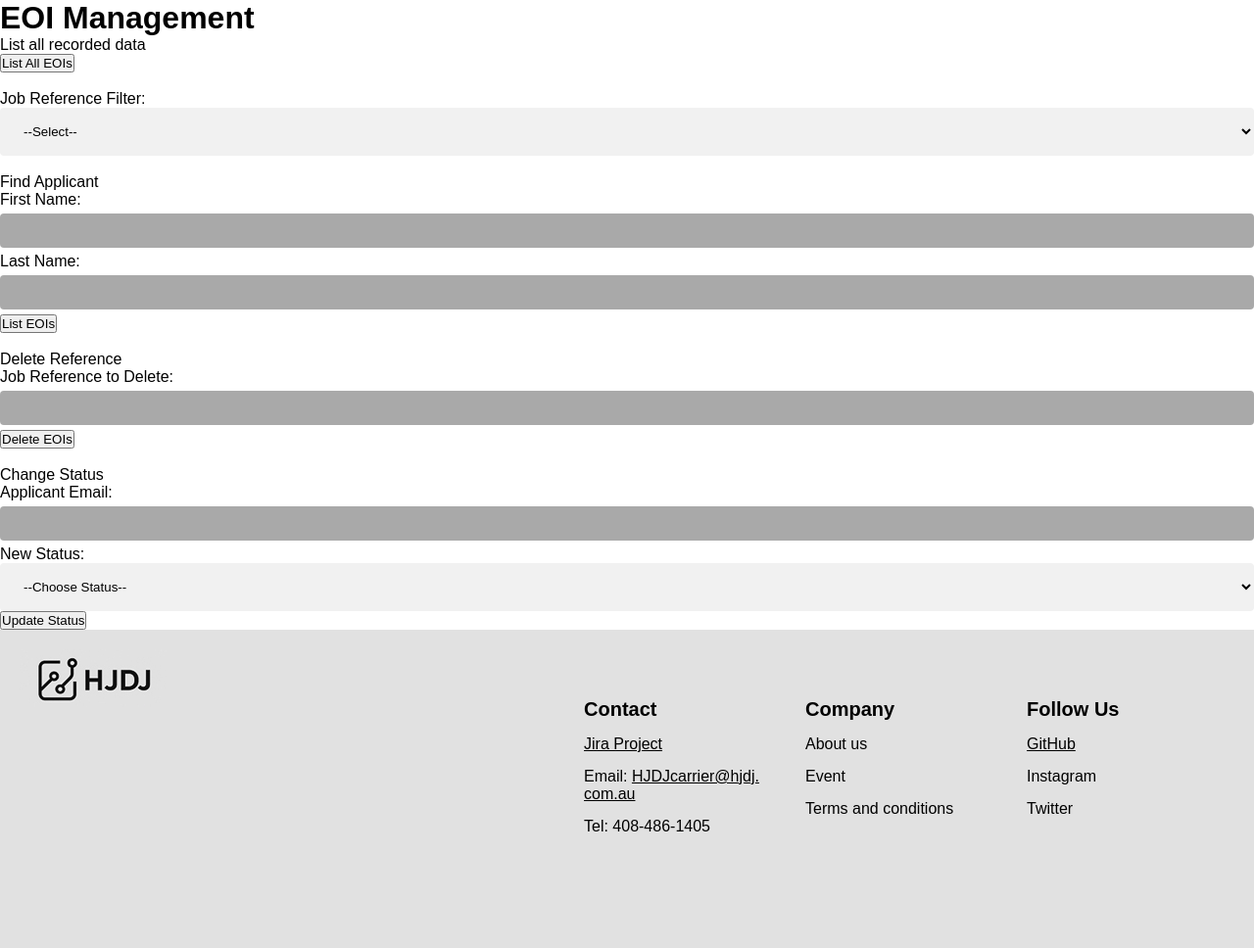
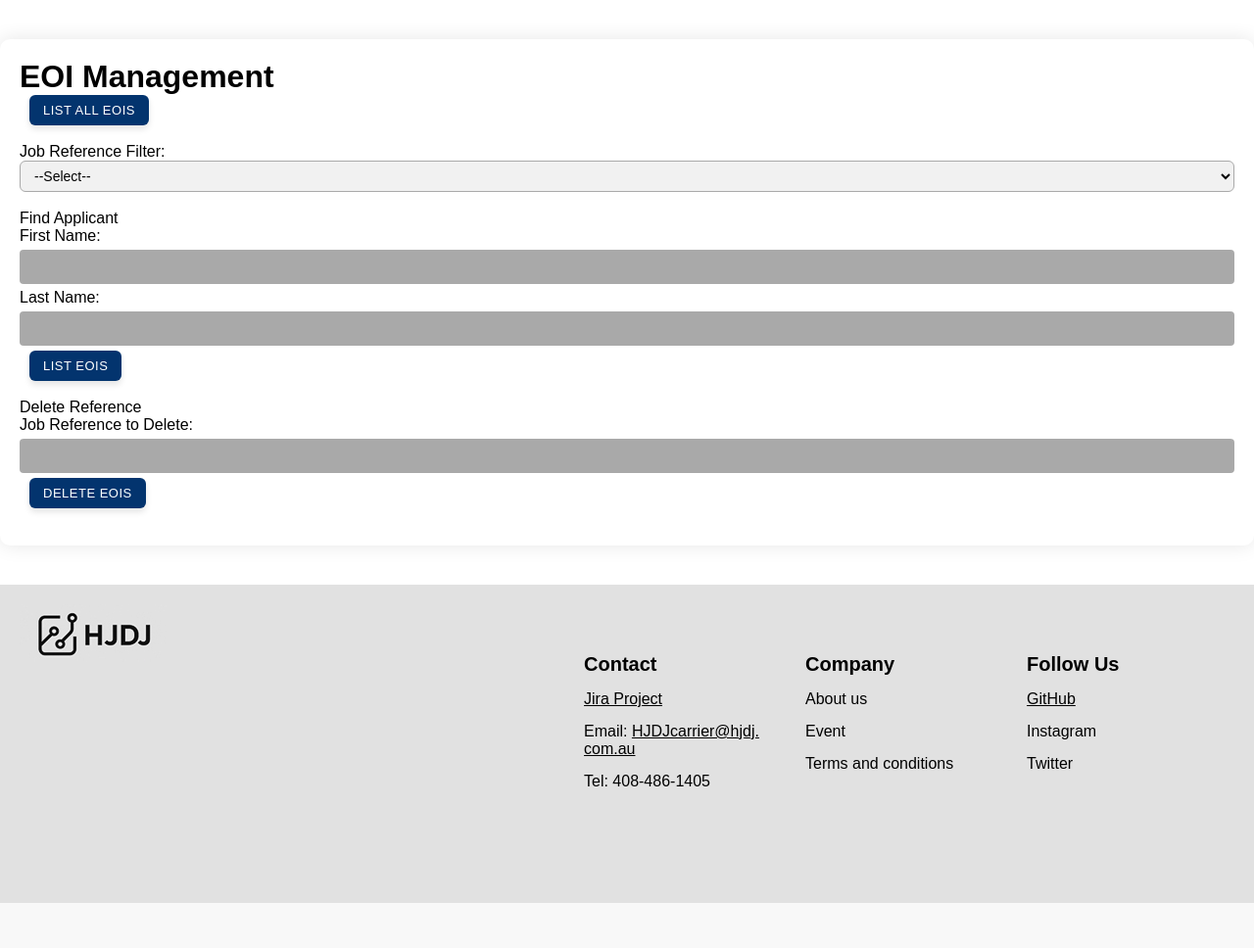
Before and after one commit to HJDJ-tech/COS10026-Project-Part-2, a PHP site: page /manage1.php in a window 1280 px wide. Shown: the part 60-1028 px from the top of the page at 98% size. After the commit the page ends 982 px from the top, so only its background shows below. Run offline with PHP 8.4, Linux system fonts and the light colour scheme.

Commit message:
finilising hr manage feature

```diff
--- a/project2/manage1.php
+++ b/project2/manage1.php
@@ -5,35 +5,41 @@
     <meta name="keywords" content="HJDJ IT, IT jobs, software jobs, tech careers, job application, software engineering, developer jobs, IT careers, job openings, apply online">
     <title>HJDJ IT</title>
     <link rel="stylesheet" href="styles/styles.css">
+     <link rel="stylesheet" href="styles/loginstyle.css">
     <link rel="icon" type="image/png" href="images/logoweb.png">
+    <style>
+      select[name^="status"] {
+        width: 70px;
+        padding: 4px;
+        font-size: 12px;
+      }
+    </style>
   </head>
   <body>
-    <!-- div header -->
     <div class="header">
       <div class="logo-container">
         <img src="images/image.png" alt="HJDJ Logo" />
       </div>
-      <!-- Site navigation -->
       <nav>
         <ul class="menu">
             <li>MANAGER SITE</li>
             <li><a href="index.php">Logout</a></li>
-
         </ul>
       </nav>
     </div>
+    <div class="table-container">
 <?php
-// manage.php - A management interface for EOIs in the 'project_2' database
-
 $host = 'localhost';
-$user = 'root';  // Change as needed
-$password = ''; // Change as needed
+$user = 'root';
+$password = '';
 $dbname = 'project_2';
 
 $conn = new mysqli($host, $user, $password, $dbname);
 if ($conn->connect_error) {
     die("Connection failed: " . $conn->connect_error);
 }
+
+$conn->query("UPDATE eoi SET Status = 'New' WHERE Status IS NULL OR Status = ''");
 
 $action = $_POST['action'] ?? ($_GET['action'] ?? '');
 $result = "";
@@ -54,25 +60,26 @@ if ($action == 'list_all') {
     $job_ref = $conn->real_escape_string($_POST['job_ref']);
     $conn->query("DELETE FROM eoi WHERE JobReferenceNumber = '$job_ref'");
     echo "<p>All EOIs for job reference $job_ref have been deleted.</p>";
-} elseif ($action == 'update_status' && !empty($_POST['email']) && !empty($_POST['status'])) {
-    $email = $conn->real_escape_string($_POST['email']);
-    $status = $conn->real_escape_string($_POST['status']);
-    $conn->query("UPDATE eoi SET Status = '$status' WHERE Email = '$email'");
-    echo "<p>Status updated for $email to $status.</p>";
+} elseif ($action == 'update_status' && isset($_POST['status']) && isset($_POST['eoi_number'])) {
+    $eoi_number = intval($_POST['eoi_number']);
+    $newStatus = $conn->real_escape_string($_POST['status']);
+    $conn->query("UPDATE eoi SET Status = '$newStatus' WHERE EOInumber = $eoi_number");
+    echo "<script>window.location.href=window.location.href;</script>";
+}
+if ($action == 'bulk_update_status' && isset($_POST['status'])) {
+    foreach ($_POST['status'] as $eoi_number => $status_value) {
+        $eoi_number = intval($eoi_number);
+        $status_value = $conn->real_escape_string($status_value);
+        $conn->query("UPDATE eoi SET Status = '$status_value' WHERE EOInumber = $eoi_number");
+    }
+    echo "<script>window.location.href=window.location.href;</script>";
+     echo "<div class='success-message'>Status updated successfully.</div>";
 }
 ?>
-<!DOCTYPE html>
-<html>
-<head>
-    <title>Manage EOIs</title>
-</head>
-<body>
 <h1>EOI Management</h1>
-<p>List all recorded data</p>
 <form method="post">
     <button name="action" value="list_all">List All EOIs</button><br><br>
 </form>
-
 <form method="get">
     <label for="job_ref">Job Reference Filter:</label>
     <select name="job_ref" onchange="this.form.submit()">
@@ -87,63 +94,66 @@ if ($action == 'list_all') {
     <noscript><input type="submit" value="Filter"></noscript>
 </form>
 <br>
-<p>Find Applicant</P>
+<p>Find Applicant</p>
 <form method="post">
     First Name: <input type="text" name="first_name"> Last Name: <input type="text" name="last_name">
     <button name="action" value="list_by_name">List EOIs</button><br><br>
   <p>Delete Reference</p>
     Job Reference to Delete: <input type="text" name="job_ref">
     <button name="action" value="delete_by_jobref">Delete EOIs</button><br><br>
-   <p>Change Status</p>
-   Applicant Email: <input type="text" name="email"> New Status:
-    <select name="status">
-        <option value="Choose Status">--Choose Status--</option>
-        <option value="New">New</option>
-        <option value="Current">Current</option>
-        <option value="Final">Final</option>
-    </select>
-    <button name="action" value="update_status">Update Status</button>
 </form>
-
 <?php
 if ($result && $result instanceof mysqli_result) {
-    echo "<table border='1'><tr>
+    echo "<form method='post'><table border='1'><tr>
         <th>EOI Number</th><th>JobRef</th><th>First</th><th>Last</th><th>Gender</th><th>DOB</th>
         <th>Street</th><th>Suburb</th><th>State</th><th>Postcode</th>
         <th>Email</th><th>Phone</th><th>Availability</th><th>WorkRights</th><th>Skills</th><th>Status</th>
     </tr>";
+
     while ($row = $result->fetch_assoc()) {
-        echo "<tr><td>{$row['EOInumber']}</td><td>{$row['JobReferenceNumber']}</td><td>{$row['FirstName']}</td><td>{$row['LastName']}</td>
-              <td>{$row['Gender']}</td><td>{$row['DOB']}</td><td>{$row['StreetAddress']}</td>
-              <td>{$row['SuburbTown']}</td><td>{$row['State']}</td><td>{$row['Postcode']}</td>
-              <td>{$row['Email']}</td><td>{$row['PhoneNumber']}</td><td>{$row['Availability']}</td>
-              <td>{$row['WorkRights']}</td><td>{$row['OtherSkills']}</td><td>{$row['Status']}</td></tr>";
+        $currentStatus = htmlspecialchars($row['Status'] ?? 'New');
+        echo "<tr>
+            <td>{$row['EOInumber']}</td>
+            <td>{$row['JobReferenceNumber']}</td>
+            <td>{$row['FirstName']}</td>
+            <td>{$row['LastName']}</td>
+            <td>{$row['Gender']}</td>
+            <td>{$row['DOB']}</td>
+            <td>{$row['StreetAddress']}</td>
+            <td>{$row['SuburbTown']}</td>
+            <td>{$row['State']}</td>
+            <td>{$row['Postcode']}</td>
+            <td>{$row['Email']}</td>
+            <td>{$row['PhoneNumber']}</td>
+            <td>{$row['Availability']}</td>
+            <td>{$row['WorkRights']}</td>
+            <td>{$row['OtherSkills']}</td>
+            <td>
+                <select name='status[{$row['EOInumber']}]'>
+                    <option value='New'" . ($currentStatus == 'New' ? " selected" : "") . ">New</option>
+                    <option value='Current'" . ($currentStatus == 'Current' ? " selected" : "") . ">Current</option>
+                    <option value='Final'" . ($currentStatus == 'Final' ? " selected" : "") . ">Final</option>
+                </select>
+            </td>
+        </tr>";
     }
-    echo "</table>";
+    echo "</table><br><button name='action' value='bulk_update_status'>Update Status</button></form>";
 }
+
 $conn->close();
 ?>
-</body>
-</html>
-
-
+</div>
 <div class="footer">
-      <!-- Jira link-->
   <div class="logofooter">
     <img src="images/image1.jpg" alt="HJDJ Logo" />
   </div>
   <div class="objfooter">
     <h3 style="margin-bottom: 15px">Contact</h3>
     <div class="link">
-          <a
-            href="https://hjdj2025swin.atlassian.net/jira/software/projects/SCRUM/boards/1/backlog?atlOrigin=eyJpIjoiNTNmYmIyMzMyZDlhNGJhNzllODI0YTMyNmJkMWEzNDEiLCJwIjoiaiJ9"
-          >
-            Jira Project
-          </a>
+      <a href="https://hjdj2025swin.atlassian.net/jira/software/projects/SCRUM/boards/1/backlog">Jira Project</a>
     </div>
     <div class="email">
-          Email:
-          <a href="mailto:someone@example.com">HJDJcarrier@hjdj.com.au</a>
+      Email: <a href="mailto:HJDJcarrier@hjdj.com.au">HJDJcarrier@hjdj.com.au</a>
     </div>
     <div class="megaphonetelephone">
       <a>Tel: 408-486-1405</a>
@@ -151,29 +161,16 @@ $conn->close();
   </div>
   <div class="objfooter">
     <h3 style="margin-bottom: 15px">Company</h3>
-        <div class="link">
-          <a>
-            About us
-          </a>
-        </div>
-        <div class="email">
-
-          <a>Event </a>
-        </div>
-        <div class="megaphonetelephone">
-          <a>Terms and conditions</a>
-        </div>
+    <div class="link"><a>About us</a></div>
+    <div class="email"><a>Event</a></div>
+    <div class="megaphonetelephone"><a>Terms and conditions</a></div>
   </div>
   <div class="objfooter">
     <h3 style="margin-bottom: 15px">Follow Us</h3>
-        <div class="link">
-          <a href="https://github.com/HJDJ-tech/COS10026-Project-Part-1" target="_blank">GitHub</a>
-        </div>
-        <div class="email">
-          <a>Instagram</a>
-        </div>
-        <div class="megaphonetelephone">
-          <a>Twitter</a>
+    <div class="link"><a href="https://github.com/HJDJ-tech/COS10026-Project-Part-1" target="_blank">GitHub</a></div>
+    <div class="email"><a>Instagram</a></div>
+    <div class="megaphonetelephone"><a>Twitter</a></div>
   </div>
 </div>
-    </div>
+</body>
+</html>
--- a/project2/styles/loginstyle.css
+++ b/project2/styles/loginstyle.css
@@ -33,8 +33,13 @@
   border: 1px solid #ccc;
   border-radius: 4px;
   font-size: 16px;
-  background-color: black;
+  background-color: inherit;
 
+}
+.login-page .login input[type="text"],
+.login-page .login input[type="email"] {
+background-color: inherit;
+color: #000000;
 }
 
 
@@ -62,3 +67,90 @@
   border: 1px solid red ;
   background-color: #ffe5e5 ;
 }
+.table-container {
+        background: white;
+        border-radius: 10px;
+        margin: 40px auto;
+        width: 100%;
+
+        box-shadow: 0 0 20px rgba(0,0,0,0.1);
+        padding: 20px;
+      }
+
+table {
+  width: 100%;
+  border-collapse: collapse;
+}
+
+th {
+  background: #000000;
+  color: white;
+  text-align: center;
+  padding: 0.7px;
+  font-weight: 600;
+}
+
+td {
+  padding: 0.7px;
+  border-top: 1px solid #ddd;
+  background-color: #f9f9f9;
+}
+
+tr:nth-child(even) td {
+  background-color: #ffffff;
+}
+select {
+  padding: 6px 10px;
+  border-radius: 6px;
+  border: 1px solid #aaa;
+  font-size: 14px;
+}
+
+
+button {
+    margin-left: 10px;
+    margin-right: 10px;
+    background-color: #03346e;
+    color: white;
+    padding: 8px 14px;
+    border: none;
+    border-radius: 6px;
+    font-size: 13px;
+    font-weight: 500;
+    cursor: pointer;
+    transition: all 0.3s ease;
+    box-shadow: 0 4px 6px rgba(0, 0, 0, 0.1);
+    text-transform: uppercase;
+    letter-spacing: 0.5px;
+}
+
+button:hover {
+    background-color: #0248a0;
+    transform: translateY(-2px);
+    box-shadow: 0 6px 8px rgba(0, 0, 0, 0.15);
+}
+
+button:active {
+    transform: translateY(0);
+    box-shadow: 0 2px 4px rgba(0, 0, 0, 0.1);
+}
+
+button:focus {
+    outline: none;
+    box-shadow: 0 0 0 3px rgba(3, 52, 110, 0.3);
+}
+table tr:hover td {
+  background-color: inherit ;
+  color: inherit ;
+  cursor: default ;
+}
+ .success-message {
+        background-color: #d4edda;
+        color: #155724;
+        border: 1px solid #c3e6cb;
+        padding: 10px;
+        margin: 20px auto;
+        width: 95vw;
+        border-radius: 5px;
+        text-align: center;
+      }
```
Lines whose indentation alone changed are shown as unchanged.
